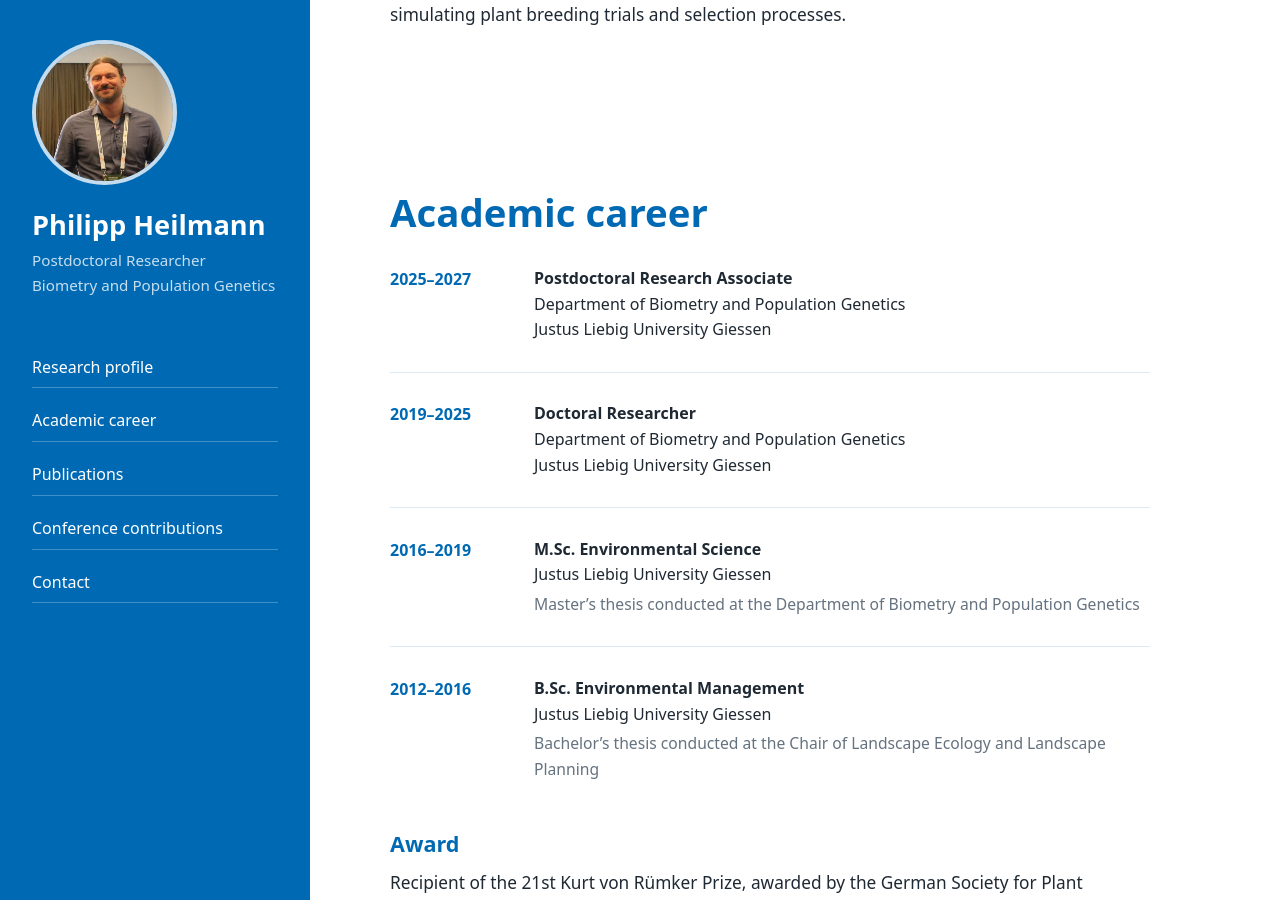
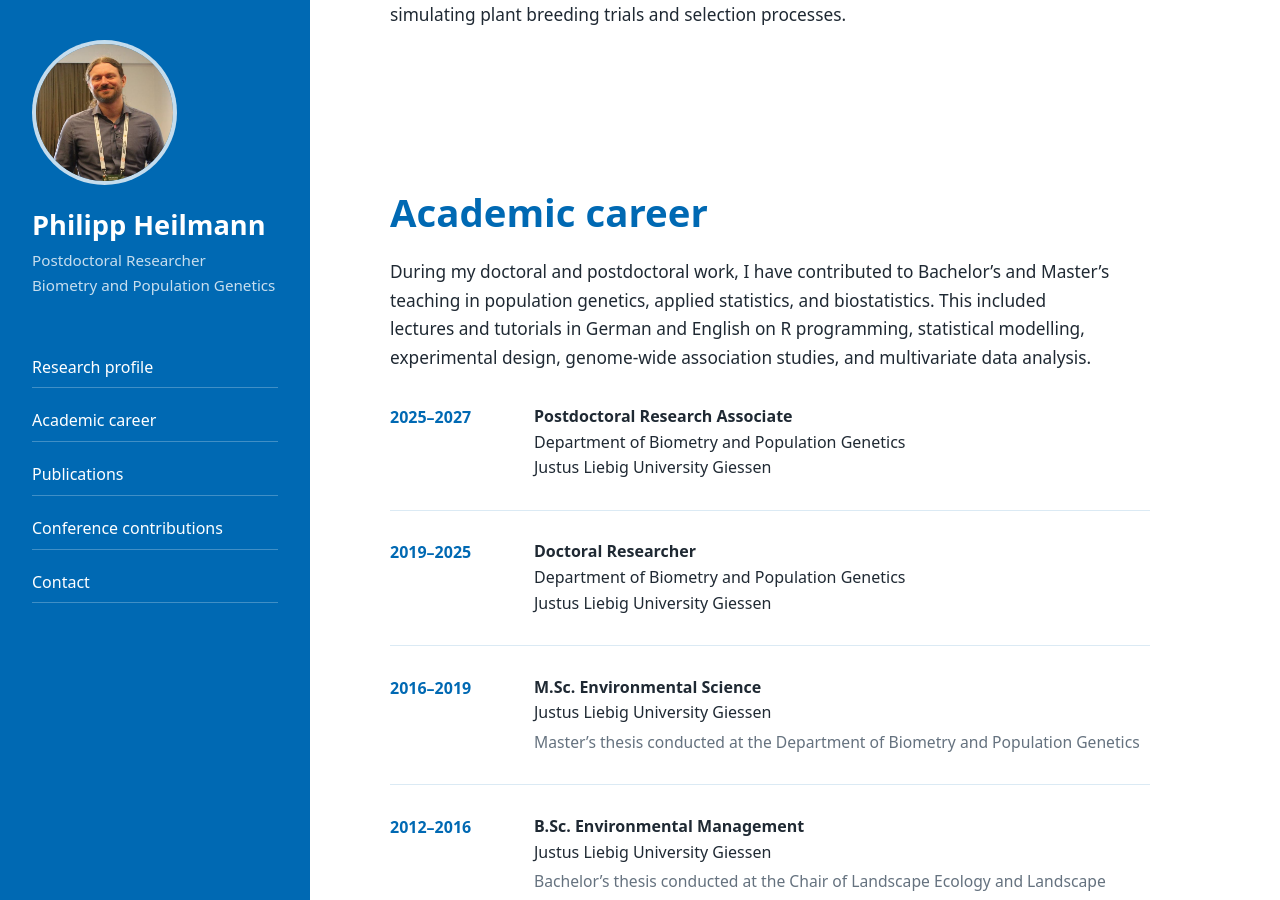
Before and after one commit to PGHeilmann/PGHeilmann.github.io, a Jekyll site: the page built from index.md, in a window 1280 px wide and 900 px high, scrolled down 383 px. Built offline with Jekyll 4.4.1, drawn with Linux system fonts in a browser that asks for light colours; some of the changed text lies outside the part shown.

Commit message:
Update index.md

```diff
--- a/index.md
+++ b/index.md
@@ -50,6 +50,14 @@ title: Home
 
     <section id="academic-career">
       <h2>Academic career</h2>
+
+      <p>
+    During my doctoral and postdoctoral work, I have contributed to Bachelor’s and
+    Master’s teaching in population genetics, applied statistics, and biostatistics.
+    This included lectures and tutorials in German and English on R programming,
+    statistical modelling, experimental design, genome-wide association studies,
+    and multivariate data analysis.
+      </p>
 
       <div class="timeline">
         <div class="timeline-item">
@@ -220,11 +228,12 @@ title: Home
 </section>
 
     <section id="contact">
-      <h2>Want to get in touch?</h2>
+    <h2>Want to get in touch?</h2>
 
-      <p>
-        Contact me by email or connect with me on LinkedIn.
-      </p>
+    <p>
+      Interested in my work, have a question, or want to discuss potential
+      collaborations? Feel free to contact me by email or connect with me on LinkedIn.
+    </p>
 
     <div class="contact-buttons">
       <a class="contact-button" href="mailto:philipp.g.heilmann@agrar.uni-giessen.de" aria-label="Send email to Philipp Heilmann">
```
